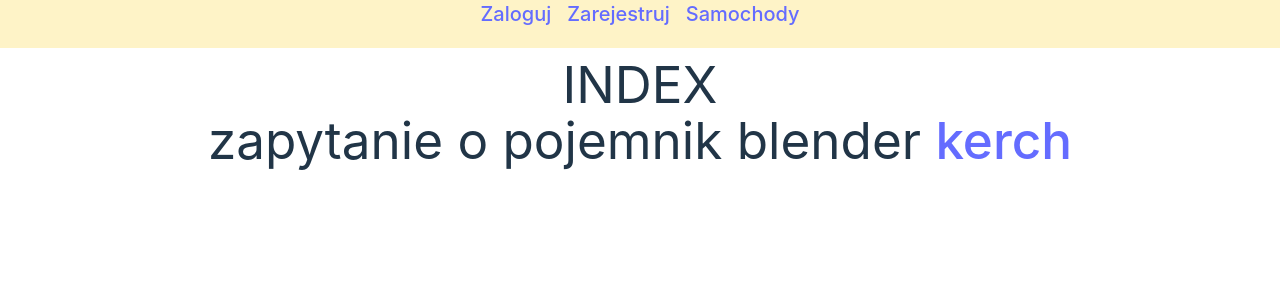
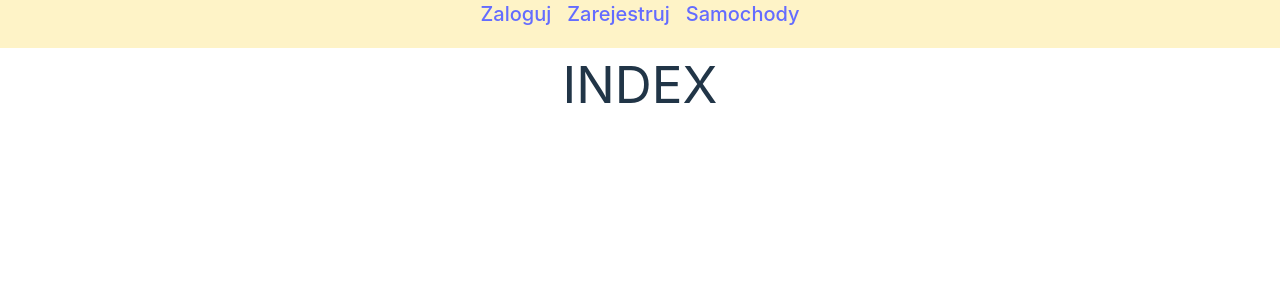
Before and after one commit to SebaJelonek/CarFree, a React (Vite) app in the folder CarFree Front/: page / in a window 1280 px wide. Shown: the top 300 px of the page. Built offline with nearby package versions, Linux system fonts and the light colour scheme.

Commit message:
changed page title | deleted personal info

```diff
--- a/CarFree Front/index.html
+++ b/CarFree Front/index.html
@@ -4,7 +4,7 @@
     <meta charset="UTF-8" />
     <link rel="icon" type="image/svg+xml" href="/vite.svg" />
     <meta name="viewport" content="width=device-width, initial-scale=1.0" />
-    <title>Vite + React + TS</title>
+    <title>Carfree</title>
   </head>
   <body>
     <div id="root"></div>
--- a/CarFree Front/src/components/Pages/Index/Index.tsx
+++ b/CarFree Front/src/components/Pages/Index/Index.tsx
@@ -11,15 +11,6 @@ const Index: React.FC = () => {
     <div>
       <h1>INDEX</h1>
       {isLogged && <h3>{message}</h3>}
-      <h1>
-        zapytanie o pojemnik blender{' '}
-        <a
-          target='_blank'
-          href='http://www.kerchelectronics.pl/home/kontakt-firmy/'
-        >
-          kerch
-        </a>
-      </h1>
     </div>
   );
 };
```
